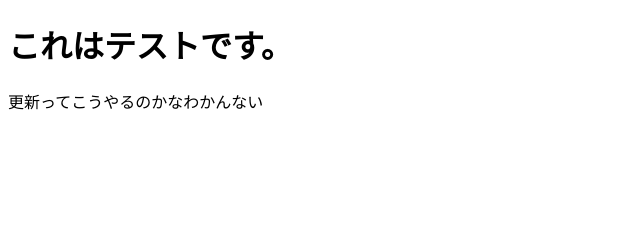
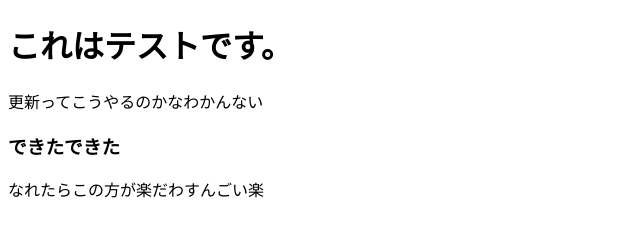
Before and after one commit to ntdmkmkmkmk3653/testsite, a plain HTML site: page index.html in a window 1280 px wide. Shown: the whole page, without its empty margins (0-640 px from the left). Drawn offline with Linux system fonts and the light colour scheme.

Commit message:
メッセージ少し足した２

```diff
--- a/index.html
+++ b/index.html
@@ -11,5 +11,7 @@
 <body>
     <h1>これはテストです。</h1>
     <p>更新ってこうやるのかなわかんない</p>
+    <h3>できたできた</h3>
+    <p>なれたらこの方が楽だわすんごい楽</p>
 </body>
 </html>
```
